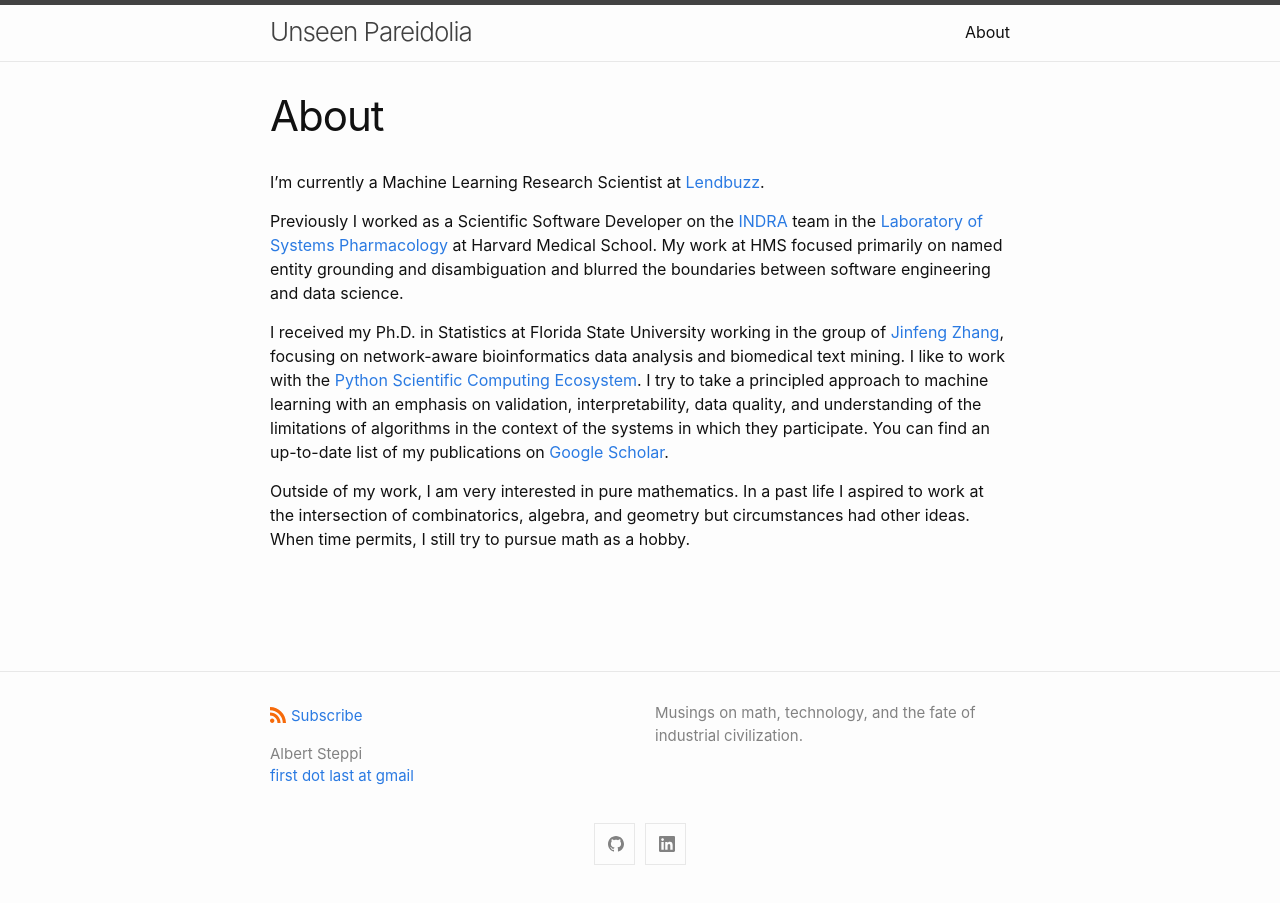
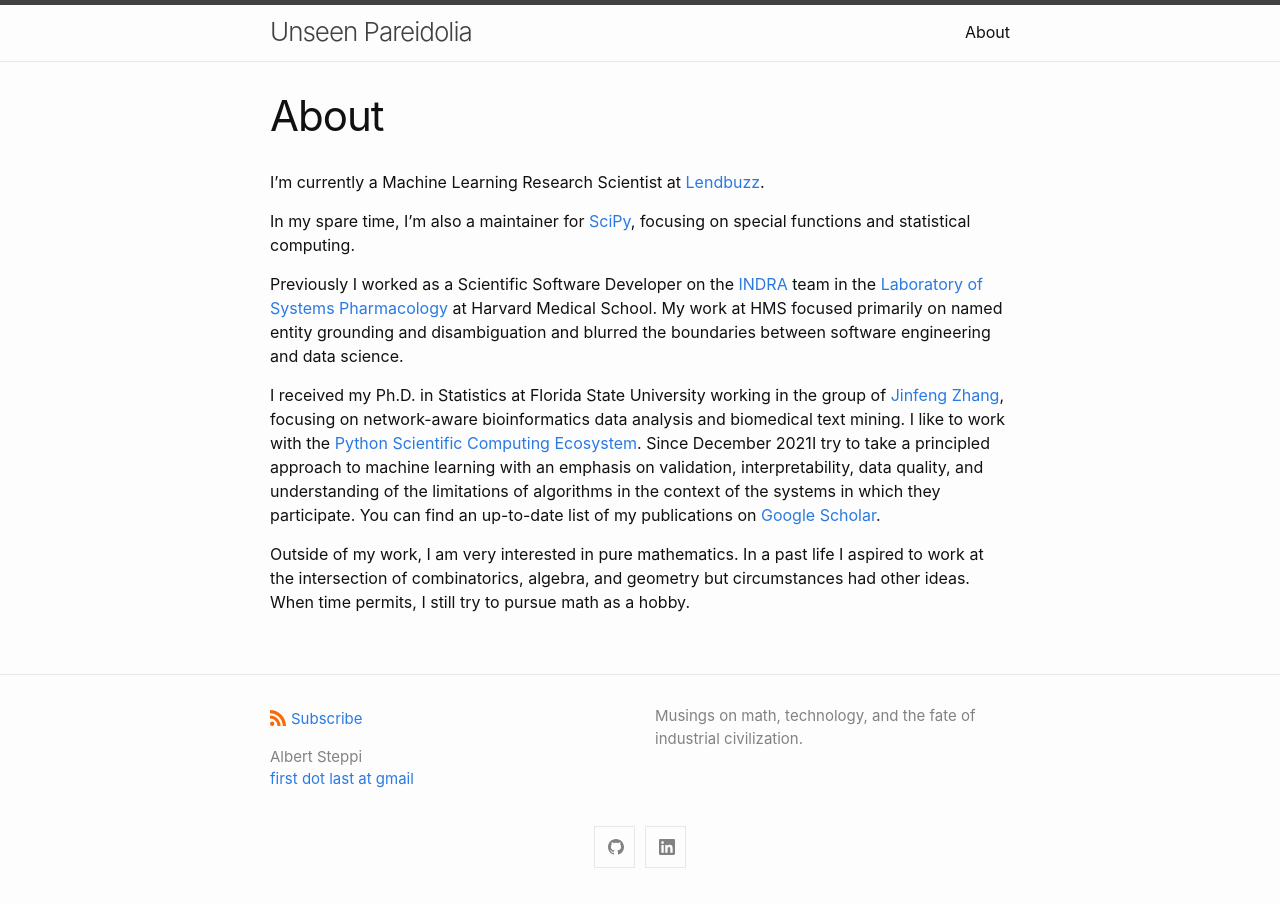
Before and after one commit to steppi/steppi.github.io, a Jekyll site: the page built from about.md, in a window 1280 px wide. Built offline with Jekyll 4.4.1, drawn with Linux system fonts in a browser that asks for light colours.

Commit message:
Add SciPy to about

```diff
--- a/about.md
+++ b/about.md
@@ -4,7 +4,12 @@ title: About
 permalink: /about/
 ---
 
-I'm currently a Machine Learning Research Scientist at [Lendbuzz](https://lendbuzz.com/).
+I'm currently a Machine Learning Research Scientist at
+[Lendbuzz](https://lendbuzz.com/).
+
+In my spare time, I'm also a maintainer for
+[SciPy](https://github.com/scipy/scipy/pulls?q=steppi), focusing on
+special functions and statistical computing.
 
 Previously I worked as a  Scientific Software Developer on the
 [INDRA](https://indralab.github.io) team in the
@@ -16,7 +21,8 @@ I received my Ph.D. in Statistics at
 Florida State University working in the group of [Jinfeng Zhang](https://ani.stat.fsu.edu/~jinfeng/),
 focusing on network-aware bioinformatics
 data analysis and biomedical text mining. I like to work with the [Python
-Scientific Computing Ecosystem](https://www.scipy.org/about.html). I try to
+Scientific Computing Ecosystem](https://www.scipy.org/about.html). Since
+December 2021I try to
 take a principled approach to machine learning with an emphasis on validation,
 interpretability, data quality, and understanding of the limitations of
 algorithms in the context of the systems in which they participate. You can
```
